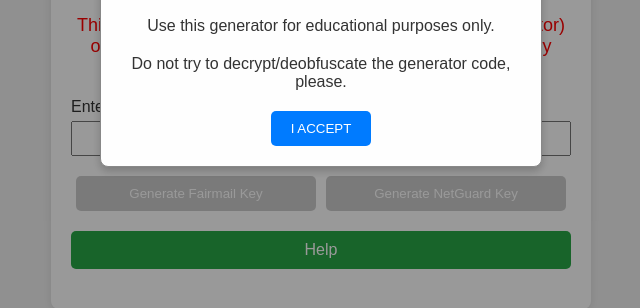
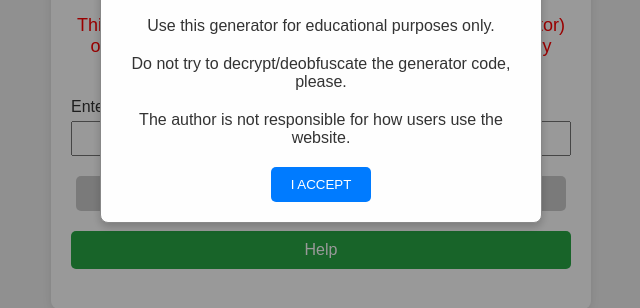
Before and after one commit to hikeri/fai-rkgen, a plain HTML site: page index.html in a window 1280 px wide. Shown: the part 288-596 px from the top of the page, without its empty margins (319-959 px from the left). Drawn offline with Linux system fonts and the light colour scheme.

Commit message:
Add new string to disclamer

```diff
--- a/index.html
+++ b/index.html
@@ -166,6 +166,7 @@
             <p>You have already purchased a key from the developer</p>
             <p>Use this generator for educational purposes only.</p>
             <p>Do not try to decrypt/deobfuscate the generator code, please.</p>
+            <p>The author is not responsible for how users use the website.</p>
             <button onclick="acceptDisclaimer()">I ACCEPT</button>
         </div>
     </div>
```
